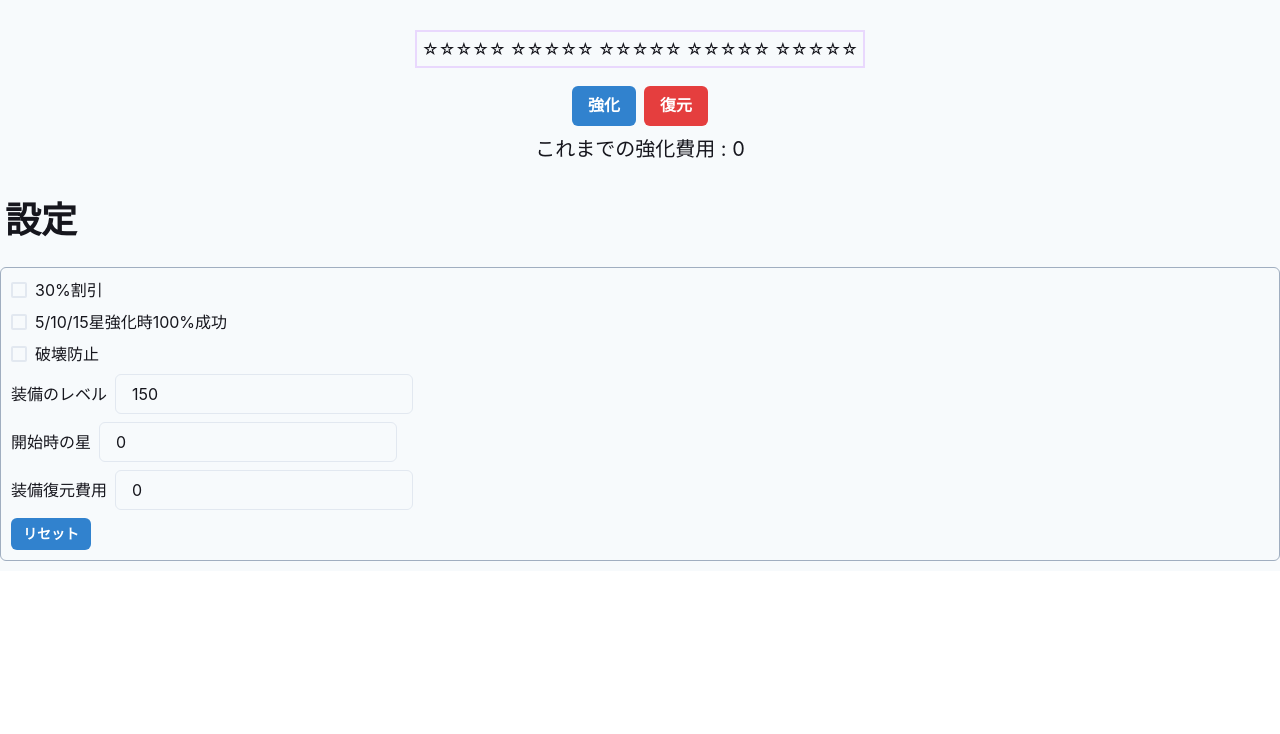
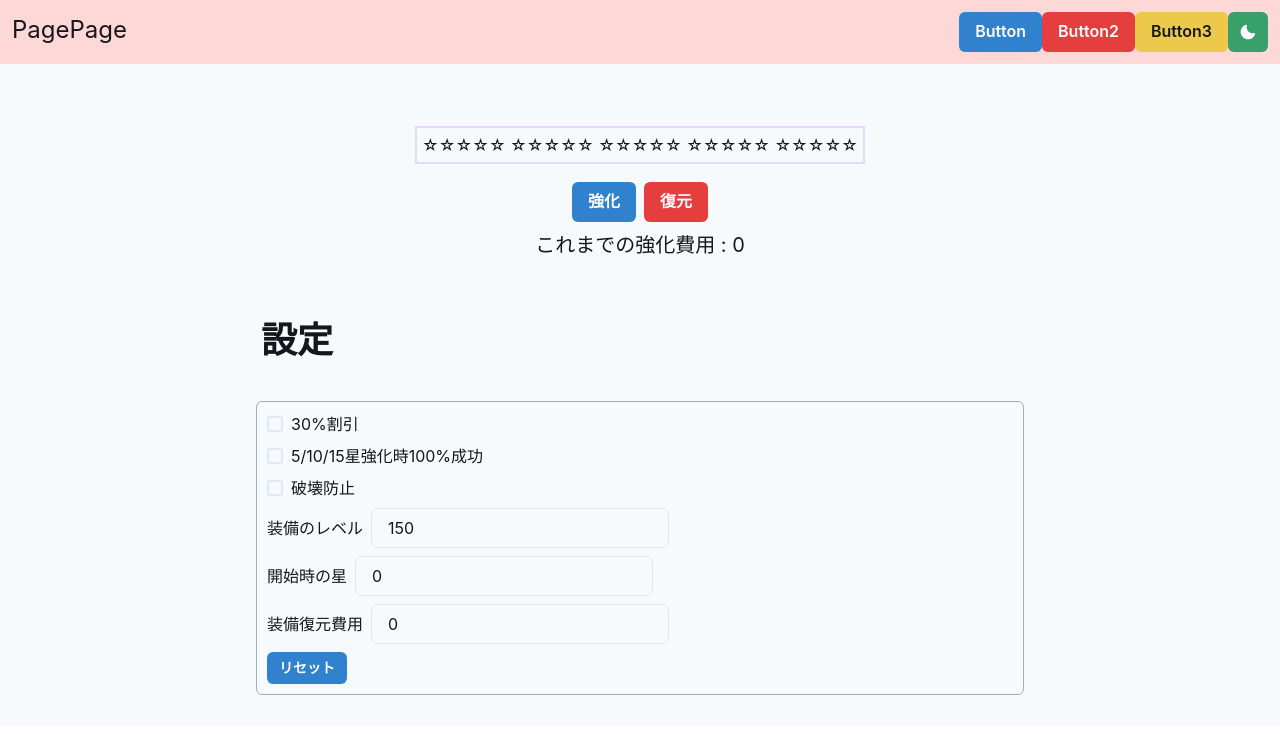
Before and after one commit to firiexp/calculator-maple, a Next.js app: page /sf in a window 1280 px wide. Shown: the top 734 px of the page. Built offline with nearby package versions, Linux system fonts and the light colour scheme.

Commit message:
fix layout

```diff
--- a/src/components/Container.tsx
+++ b/src/components/Container.tsx
@@ -1,17 +1,20 @@
-import { Flex, FlexProps } from '@chakra-ui/react'
+import { Flex, FlexProps } from '@chakra-ui/react';
 
 export default function Container(props: FlexProps) {
-  return <Flex
-    direction="column"
-    justifyContent="flex-start"
-    bg="gray.50"
-    color="black"
+    return (
+        <Flex
+            direction='column'
+            align='center'
+            justifyContent='flex-start'
+            bg='gray.50'
+            color='black'
             _dark={{
                 bg: 'gray.900',
                 color: 'white',
             }}
-    transition="all 0.15s ease-out"
+            transition='all 0.15s ease-out'
             minWidth='max-content'
             {...props}
         />
+    );
 }
--- a/src/components/Header.tsx
+++ b/src/components/Header.tsx
@@ -1,11 +1,12 @@
-import { Link as ChakraLink, Flex, FlexProps, Spacer, Button } from "@chakra-ui/react";
-import NextLink from "next/link"
-import DarkModeSwitch from "./DarkModeSwitch";
+import { Link as ChakraLink, Flex, FlexProps, Spacer, Button } from '@chakra-ui/react';
+import NextLink from 'next/link';
+import DarkModeSwitch from './DarkModeSwitch';
 
-export default function Header(props: FlexProps){
-  return <Flex as="header" p={3} bgColor='red.100' {...props}>
+export default function Header(props: FlexProps) {
+    return (
+        <Flex as='header' p={3} bgColor='red.100' width='100%' {...props}>
             <NextLink href='/' passHref>
-      <ChakraLink fontSize='2xl'>Lets go!!!!!!!!!</ChakraLink>
+                <ChakraLink fontSize='2xl'>PagePage</ChakraLink>
             </NextLink>
             <Spacer />
             <Button colorScheme='blue'>Button</Button>
@@ -13,4 +14,5 @@ export default function Header(props: FlexProps){
             <Button colorScheme='yellow'>Button3</Button>
             <DarkModeSwitch />
         </Flex>
+    );
 }
--- a/src/pages/index.tsx
+++ b/src/pages/index.tsx
@@ -1,4 +1,5 @@
-import { Heading, Text } from '@chakra-ui/react'
+import { Heading, Text, Link as ChakraLink } from '@chakra-ui/react'
+import NextLink from "next/link"
 import Container from '../components/Container'
 import Main from '../components/Main'
 import Header from '../components/Header'
@@ -9,6 +10,9 @@ function Index() {
     <Main>
       <Heading>Head!!!</Heading>
       <Text fontSize='xl'>Test</Text>
+      <NextLink href='/sf' passHref>
+        <ChakraLink>スターフォースシミュレーター</ChakraLink>
+      </NextLink>
     </Main>
 
   </Container>
--- a/src/pages/sf.tsx
+++ b/src/pages/sf.tsx
@@ -1,6 +1,8 @@
-import { Button, Text, VStack, Checkbox, HStack, Heading, NumberInput, NumberInputField } from "@chakra-ui/react";
-import { useState } from "react";
-import Container from "../components/Container";
+import { Button, Text, VStack, Checkbox, HStack, Heading, NumberInput, NumberInputField } from '@chakra-ui/react';
+import { useState } from 'react';
+import Container from '../components/Container';
+import Header from '../components/Header';
+import Main from '../components/Main';
 
 function Sf() {
     const [count, setCount] = useState(0);
@@ -13,111 +15,123 @@ function Sf() {
     const [allSuccessEvent, setAllSuccessEvent] = useState(false);
     const [avoidDestroy, setAvoidDestroy] = useState(false);
 
-    const successRate : number[] = [
-        0.95, 0.90, 0.85, 0.85, 0.80, 0.75, 0.70, 0.65, 0.60, 0.55,
-        0.50, 0.45, 0.40, 0.35, 0.30, 0.30, 0.30, 0.30, 0.30, 0.30,
-        0.30, 0.30, 0.03, 0.02, 0.01
-    ]
+    const successRate: number[] = [
+        0.95, 0.9, 0.85, 0.85, 0.8, 0.75, 0.7, 0.65, 0.6, 0.55, 0.5, 0.45, 0.4, 0.35, 0.3, 0.3, 0.3, 0.3, 0.3, 0.3, 0.3,
+        0.3, 0.03, 0.02, 0.01,
+    ];
 
-    const destroyRate : number[] = [
-        0.00, 0.00, 0.00, 0.00, 0.00, 0.00, 0.00, 0.00, 0.00, 0.00,
-        0.00, 0.00, 0.01, 0.02, 0.02, 0.03, 0.03, 0.03, 0.04, 0.04,
-        0.10, 0.10, 0.20, 0.30, 0.40
-    ]
+    const destroyRate: number[] = [
+        0.0, 0.0, 0.0, 0.0, 0.0, 0.0, 0.0, 0.0, 0.0, 0.0, 0.0, 0.0, 0.01, 0.02, 0.02, 0.03, 0.03, 0.03, 0.04, 0.04, 0.1,
+        0.1, 0.2, 0.3, 0.4,
+    ];
 
-    const starforceCost = (stars : number, level : number) : number => {
-        if(stars < 10) return 100 * Math.round( level * level * level * (stars + 1) / 2500 + 10);
-        if(stars < 15) return 100 * Math.round( level * level * level * (stars + 1) ** 2.7 / 40000 + 10);
-        return 100 * Math.round( level * level * level * (stars + 1) ** 2.7 / 20000 + 10);
-    }
-
+    const starforceCost = (stars: number, level: number): number => {
+        if (stars < 10) return 100 * Math.round((level * level * level * (stars + 1)) / 2500 + 10);
+        if (stars < 15) return 100 * Math.round((level * level * level * (stars + 1) ** 2.7) / 40000 + 10);
+        return 100 * Math.round((level * level * level * (stars + 1) ** 2.7) / 20000 + 10);
+    };
 
     type StarforceResult = 'up' | 'keep' | 'down' | 'destroy' | 'no_enhance' | 'error';
-    const starforceEnhance = (stars : number) : StarforceResult => {
-        if(stars > 25 || stars < 0){
+    const starforceEnhance = (stars: number): StarforceResult => {
+        if (stars > 25 || stars < 0) {
             // throw error
             return 'error';
         }
-        if(stars === 25){
+        if (stars === 25) {
             // cannot enhance!
             return 'no_enhance';
         }
-        if(allSuccessEvent){
-            if(stars === 5 || stars === 10 || stars === 15){
+        if (allSuccessEvent) {
+            if (stars === 5 || stars === 10 || stars === 15) {
                 setConsecutiveFail(0);
                 return 'up';
             }
         }
 
-        if(consecutiveFail === 2 || successRate[stars] >= Math.random()){
+        if (consecutiveFail === 2 || successRate[stars] >= Math.random()) {
             setConsecutiveFail(0);
             return 'up';
         }
-        if(destroyRate[stars] >= Math.random()){
+        if (destroyRate[stars] >= Math.random()) {
             setConsecutiveFail(0);
             return 'destroy';
         }
-        if(stars <= 10 || stars === 15 || stars === 20){
-            setConsecutiveFail(consecutiveFail+1);
+        if (stars <= 10 || stars === 15 || stars === 20) {
+            setConsecutiveFail(consecutiveFail + 1);
             return 'keep';
         }
 
-        setConsecutiveFail(consecutiveFail+1);
+        setConsecutiveFail(consecutiveFail + 1);
         return 'down';
-    }
+    };
     const enhancebuttonClick = () => {
-        const result : StarforceResult = starforceEnhance(count);
-        const costRatio = (discounted ? 0.7 : 1)*(avoidDestroy && count >= 12 && count <= 16 ? 2.0 : 1.0);
+        const result: StarforceResult = starforceEnhance(count);
+        const costRatio = (discounted ? 0.7 : 1) * (avoidDestroy && count >= 12 && count <= 16 ? 2.0 : 1.0);
         setUsedCost(
-            usedCost
-            + Math.round(starforceCost(count, equippedLevel)*costRatio)
-            + (result === 'destroy' ? retrivedItemValue : 0)
+            usedCost +
+                Math.round(starforceCost(count, equippedLevel) * costRatio) +
+                (result === 'destroy' ? retrivedItemValue : 0)
         );
-        if(result === 'up') setCount(count + 1);
-        else if(result === 'down') setCount(count - 1);
-        else if(result === 'destroy') setCount(12);
-    }
-    const getCount = () : string => {
-        let res = "";
+        if (result === 'up') setCount(count + 1);
+        else if (result === 'down') setCount(count - 1);
+        else if (result === 'destroy') setCount(12);
+    };
+    const getCount = (): string => {
+        let res = '';
         for (let i = 1; i <= 25; i++) {
-            if(i <= count) res += "★";
-            else res += "☆";
-            if(i%5 === 0) res += " ";
+            if (i <= count) res += '★';
+            else res += '☆';
+            if (i % 5 === 0) res += ' ';
         }
         return res;
-    }
+    };
 
     const resetbuttonClick = () => {
         setCount(initialStar);
         setUsedCost(0);
-
-    }
+    };
 
     const numberFormatter = new Intl.NumberFormat();
     return (
-        <Container display='flex'>
-            <VStack alignItems='center'>
-            <Text mt='30px' mb='10px' p='5px' border='2px' borderColor='purple.100'>{getCount()}</Text>
+        <Container>
+            <Header />
+            <Main>
+                <VStack>
+                    <Text mt='30px' mb='10px' p='5px' border='2px' borderColor='purple.100'>
+                        {getCount()}
+                    </Text>
                     <HStack>
-                <Button colorScheme='blue' onClick={enhancebuttonClick}>強化</Button>
+                        <Button colorScheme='blue' onClick={enhancebuttonClick}>
+                            強化
+                        </Button>
                         <Button colorScheme='red'>復元</Button>
                     </HStack>
                     <Text fontSize='xl'>これまでの強化費用 : {numberFormatter.format(usedCost)}</Text>
                 </VStack>
-            <Heading mt='30px' mb='10px' p='5px' colorScheme='cyan'>設定</Heading>
-            <VStack alignItems='start' mt='10px' mb='10px' p='10px' border='1px' borderColor='gray.400' borderRadius='md'>
+                <Heading mt='30px' mb='10px' p='5px' colorScheme='cyan'>
+                    設定
+                </Heading>
+                <VStack alignItems='start' p='10px' border='1px' borderColor='gray.400' borderRadius='md'>
                     <Checkbox onChange={(e) => setDiscounted(e.target.checked)}>30%割引</Checkbox>
                     <Checkbox onChange={(e) => setAllSuccessEvent(e.target.checked)}>5/10/15星強化時100%成功</Checkbox>
                     <Checkbox onChange={(e) => setAvoidDestroy(e.target.checked)}>破壊防止</Checkbox>
                     <HStack>
                         <Text>装備のレベル</Text>
-                <NumberInput defaultValue={150} min={1} max={1000} onChange={(e) => setEquippedLevel(parseInt(e, 10))}>
+                        <NumberInput
+                            defaultValue={150}
+                            min={1}
+                            max={1000}
+                            onChange={(e) => setEquippedLevel(parseInt(e, 10))}>
                             <NumberInputField />
                         </NumberInput>
                     </HStack>
                     <HStack>
                         <Text>開始時の星</Text>
-                <NumberInput defaultValue={0} min={0} max={24} onChange={(e) => setInitialStar(parseInt(e, 10))}>
+                        <NumberInput
+                            defaultValue={0}
+                            min={0}
+                            max={24}
+                            onChange={(e) => setInitialStar(parseInt(e, 10))}>
                             <NumberInputField />
                         </NumberInput>
                     </HStack>
@@ -127,11 +141,13 @@ function Sf() {
                             <NumberInputField />
                         </NumberInput>
                     </HStack>
-                <Button colorScheme='blue' size='sm' onClick={resetbuttonClick}>リセット</Button>
+                    <Button colorScheme='blue' size='sm' onClick={resetbuttonClick}>
+                        リセット
+                    </Button>
                 </VStack>
+            </Main>
         </Container>
-
     );
 }
 
-export default Sf
+export default Sf;
```
Also changed, not shown: src/components/Main.tsx (+2 -8 lines). Lines whose indentation alone changed are shown as unchanged.
